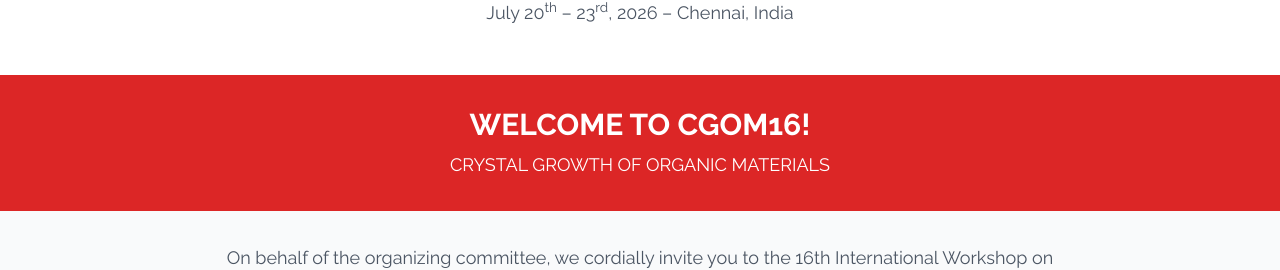
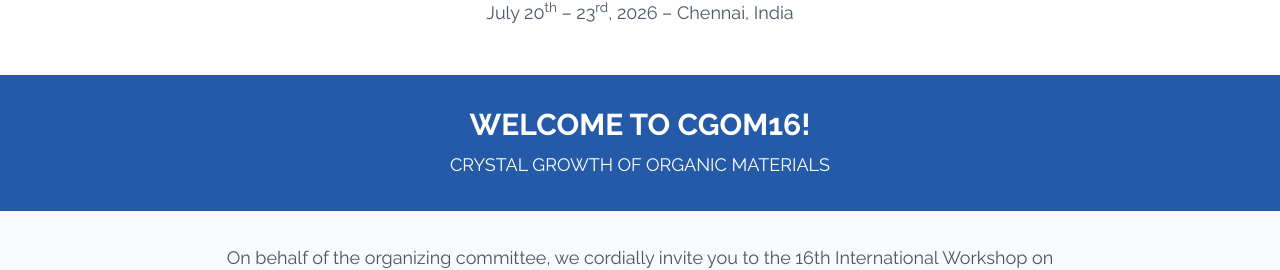
Before and after one commit to JithuMorrison/CGOM16, a React (Vite) app: page / in a window 1280 px wide. Shown: the part 494-764 px from the top of the page. Built offline with nearby package versions, Linux system fonts and the light colour scheme.

Commit message:
changed hero banner colour

```diff
--- a/src/home.jsx
+++ b/src/home.jsx
@@ -16,7 +16,7 @@ const Home = () => {
 
 
       {/* Welcome Section */}
-      <section className="bg-red-600 text-white text-center py-8">
+      <section className="bg-[#255aa8] text-white text-center py-8">
         <h2 className="text-3xl font-bold">WELCOME TO CGOM16!</h2>
         <p className="mt-2 text-lg">
           CRYSTAL GROWTH OF ORGANIC MATERIALS
```
